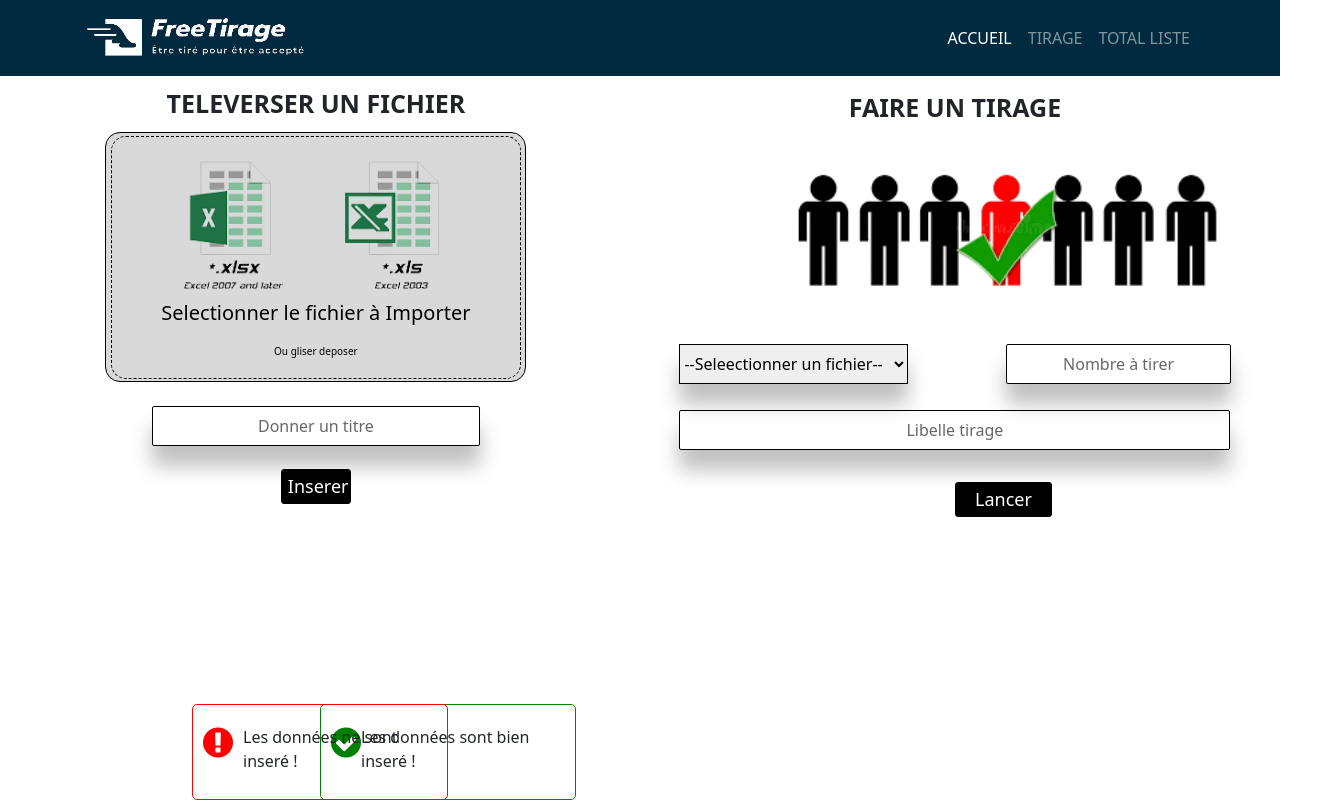
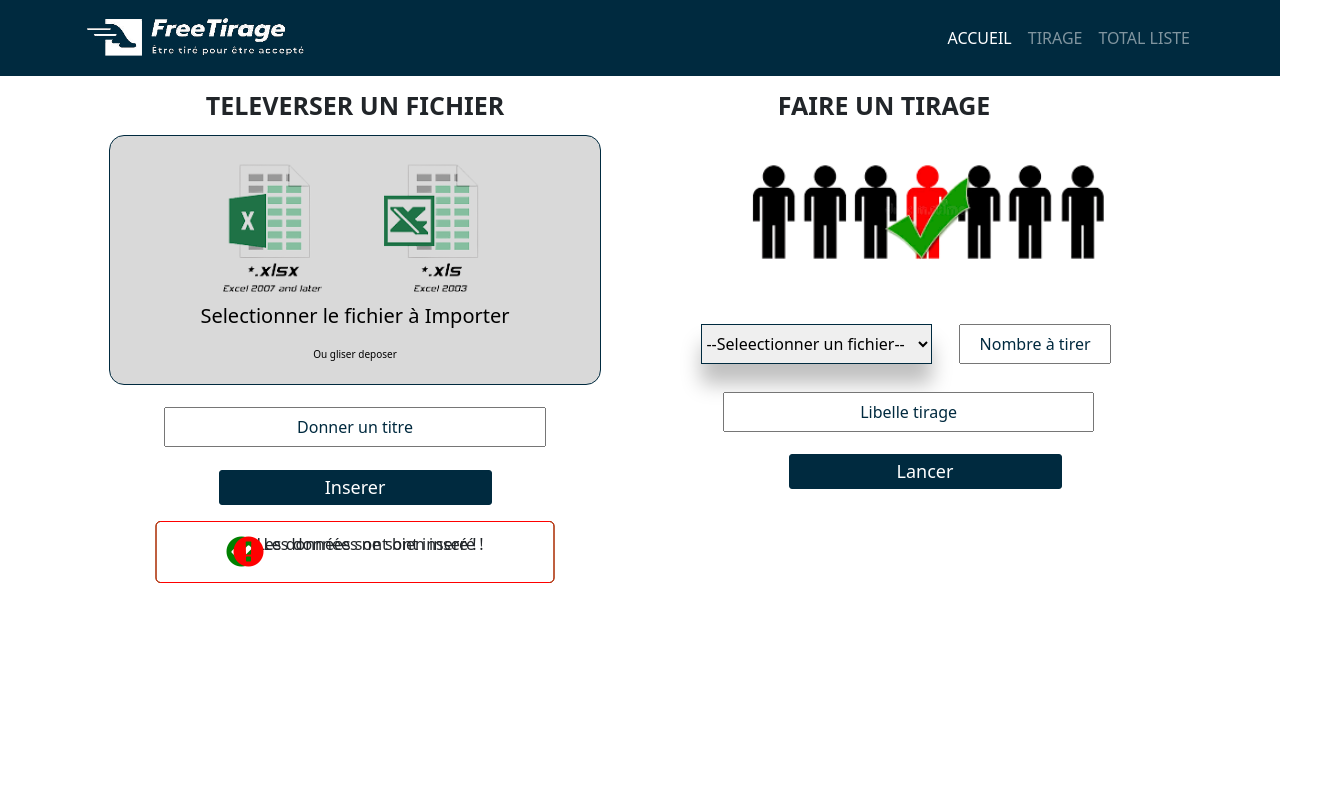
Before and after one commit to kdiawara96/tirage_app_web, an Angular app: page /tirage in a window 1280 px wide. Shown: the whole page, 1328 px wide, since content can reach past the window. Built offline with nearby package versions, Linux system fonts and the light colour scheme.

Commit message:
update page tirage

```diff
--- a/src/app/person-card/person-card.component.html
+++ b/src/app/person-card/person-card.component.html
@@ -1,6 +1,8 @@
 
 <div class="container">
     <div class="row gy-3 my-3">
+
+
         <div class="col-sm-6 col-md-4 col-lg-3">
 
              <div class="card">
--- a/src/app/tirage/tirage.component.css
+++ b/src/app/tirage/tirage.component.css
@@ -1,44 +1,110 @@
 
-.container{
-    display: grid;
-    grid-template-columns:auto auto;
+
+.col{
+  width: 100%;
+  height: 100%;
 }
 
-.champ{
-    display: grid;
-    grid-template-columns:auto auto;
+.col .form1{
+
+  display: flex;
+  justify-content: left;
+  align-items: left;
 }
-
-.form_1{
-    width: 100%;
-}
-
-.form_2{
-    width: 100%;
-    margin-left: 20%;
-    /* margin-top: 25%; */
-
-}
-
-
-
-.faire_tirage{
-
+.dashTirage{
   font-size: 25px;
   font-weight: 800;
-    /* ça nous à permet de centrer le bloc */
+
   display: flex;
   justify-content: center;
   align-items: center;
   margin-top: 2%;
+
 }
+input[type="file"]{
+  display: none;
+}
+
+label{
+  color: white;
+  height: 250px;
+  width: 90%;
+  background: #D9D9D9;
+  cursor: pointer;
+  position: relative;
+  margin: auto;
+  top: 0;
+  bottom: 0;
+  left: 0;
+  right: 0;
+
+   margin-top: 2%;
+  border-radius: 15px;
+  border: 1px solid #002a3f;
+  font-size: 20px;
+  display: flex;
+  justify-content: center;
+  align-items: center;
+}
+
+img{
+  margin-left: 4%;
+  margin-top: 2%;
+   }
+
+.erreur{
+  display: grid;
+  grid-template-columns:auto auto;
+  position: absolute;
+  top: 100%; left: 50%;
+  transform: translate(-50%, -50%);
+  border: 1px solid red;
+  padding: 10px;
+  margin-top: 10%;
+  width: 70%;
+  border-radius: 5px;
+
+  display: flex;
+  justify-content: center;
+  align-items: center;
+}
+
+.success{
+
+  display: grid;
+  grid-template-columns:auto auto;
+  position: absolute;
+  top: 100%; left: 50%;
+  transform: translate(-50%, -50%);
+  border: 1px solid green;
+  padding: 10px;
+  margin-top: 10%;
+
+  width: 70%;
+  border-radius: 5px;
+
+
+  display: flex;
+  justify-content: center;
+  align-items: center;
+}
+
+form input[type="text"]{
+  width: 70%;
+  display: flex;
+  justify-content: center;
+  align-items: center;
+  height: 40px;
+}
+
+
 form select[name="liste_tirage"]{
   width: 70%;
   display: flex;
   justify-content: center;
   align-items: center;
   height: 40px;
-    border: 1px solid black;
+  border: 1px solid #002a3f;
 
  box-shadow: 0px 20px 20px rgba(0, 0, 0, 0.25);
 
@@ -53,161 +119,68 @@
 
 form input[type="submit"]
 {
-    border: black 1px solid;
-    background-color: black;
+  border: #002a3f 1px solid;
+  background-color: #002a3f;
   color: white;
   height: 35px;
-    width: 15%;
+  width: 50%;
   font-size: 18px;
   border-radius: 3px;
  -moz-border-radius: 5px;
+
+ display: flex;
+ justify-content: center;
+ align-items: center;
 }
 
 form input[type="submit"]:hover
 {
   background-color: transparent;
-    color: black;
+  color: #002a3f;
   cursor: pointer;
-}
-
-
-.success{
-
-    display: grid;
-    grid-template-columns:auto auto;
-    position: absolute; /* postulat de départ */
-    top: 94%; left: 25%; /* à 50%/50% du parent référent */
-    transform: translate(-0%, -50%); /* décalage de 50% de sa propre taille */
-    border: 1px solid green;
-    padding: 10px;
-    padding-top: 20px;
-    width: 20%;
-    border-radius: 5px;
-}
-
-.erreur{
-    display: grid;
-    grid-template-columns:auto auto;
-    position: absolute; /* postulat de départ */
-    top: 94%; left: 25%; /* à 50%/50% du parent référent */
-    transform: translate(-50%, -50%); /* décalage de 50% de sa propre taille */
-    border: 1px solid red;
-    padding: 10px;
-    padding-top: 20px;
-    width: 20%;
-    border-radius: 5px;
-  }
-
-
-
-.erreur p{
-    margin-left: 10px;
-}
-
-
-
-.dashTirage{
-    font-size: 25px;
-    font-weight: 800;
-    /* ça nous à permet de centrer le bloc */
   display: flex;
   justify-content: center;
   align-items: center;
-    margin-top: 2%;
+}
+
+.blocInputSubmit{
+  margin-top: 4%;
+}
+.div_titre{
+  display: flex;
+  justify-content: center;
+  align-items: center;
+  margin-bottom: 6%;
 
 }
+.div_submit{
 
-input[type="file"]{
-    display: none;
-  }
+  display: flex;
+  justify-content: center;
+  align-items: center;
+  height: 15px;
 
-  input[type="text"]{
-    border: 1px solid black;
-    border-radius: 2px;
-    height: 35px;
-    width: 25%;
-    /* background: #D9D9D9; */
-   box-shadow: 0px 20px 20px rgba(0, 0, 0, 0.25);
-  }
-
-
-  input::content
-{
-    border: none;
-}
-
-  ::placeholder{
-    text-align: center;
-    color: #6b6565;
 }
 
 
 
 
+.col .form2{
 
-  .div_tire{
-    width: 100%;
-    margin-top: 5%;
   display: flex;
-    justify-content: center;
-    align-items: center;
+  justify-content: right;
+  align-items: right;
 }
 
-  label{
-    color: white;
-    height: 250px;
-    width: 90%;
-    background: #D9D9D9;
+.faire_tirage{
 
-    position: relative;
-    margin: auto;
-    top: 0;
-    bottom: 0;
-    left: 0;
-    right: 0;
-
-    margin-top: 2%;
-    border-radius: 15px;
-    border: 1px solid black;
-    font-size: 20px;
-    display: flex;
-    justify-content: center;
-    align-items: center;
-
-  }
-  img{
- margin-left: 4%;
- margin-top: 2%;
-  }
-
-
-  .small-div{
-    border: 1px dashed black;
-    /* padding: 4% 16% 4% 16%; */
-    display: table;
-    border-radius: 15px;
-
+  font-size: 25px;
+  font-weight: 800;
 
   display: flex;
   justify-content: center;
   align-items: center;
-
-
-
-    height: 98%;
-    width: 98%;
-
-    position: absolute;
-    margin: auto;
-    top: 0;
-    bottom: 0;
-    left: 0;
-    right: 0;
-    font-size: 20px;
-    display: flex;
-    justify-content: center;
-    align-items: center;
-
+  margin-top: 2%;
 }
 
 .divSelect{
@@ -221,7 +194,7 @@ input[type="file"]{
 }
 
 .selectionner:hover{
-    color: blue;
+  color: #002a3f;
   text-decoration: underline;
 }
 .ou{
@@ -229,75 +202,52 @@ input[type="file"]{
   font-size: 10px;
 }
 
+::placeholder{
+  text-align: center;
+  color: #002a3f;
+}
+
+.titre{
+  display: flex;
+  justify-content: center;
+  align-items: center;
+  width: 120%;
+  margin-bottom: 4%;
+}
+
+.nombre{
+  width: 80%;
+  display: flex;
+  justify-content: center;
+  align-items: center;
+  margin-bottom: 4%;
+}
+
+.champ{
+  display: grid;
+  grid-template-columns: auto auto;
+  margin-top: 3%;
+}
+
+.libelle_tirage{
+  display: flex;
+  justify-content: center;
+  align-items: center;
+  width: 80%;
+  margin-left: 7%;
+}
+
+.div_tire{
+  display: flex;
+  justify-content: center;
+  align-items: center;
+  margin-top: 4%;
+}
 
 
 
-
-/* It is the work of yousking */
-
-
-/* .grand{
-    box-sizing: border-box;
-    position: absolute;
-width: 40%;
-height: 45%;
-border: 1px solid black;
-left: 30%;
-top: 8%;
-margin-left: auto;
-margin-right: auto;
-background: #D9D9D9;
-border: 0px solid #000000;
-border-radius: 8%;
-padding: 10px;
+@media (max-width: 991px){
+  #div2{
+    margin-top: 15%;
 }
-.petit{
-    position:absolute;
-    width: auto;
-    height: auto;
-    right: 1%;
-    left: 1%;
-    top: 4%;
-    margin-left: auto;
-    margin-right: auto;
-background: #D9D9D9;
-border: 1px dashed #000000;
-border-radius: 8%;
 }
-img{
-    display: block;
-    margin: 0px auto;
-   }
-   .select {
-    text-align: center;
-
-   }
-   .select a {
-    color: #000000;
-   }
-   .select p {
-    text-align: center;
-   }
-   .champs{
-    text-align: center;
-    background-color: #BBBBBB;
-    box-shadow: #D9D9D9;
-    margin-top: 400px;
-    margin-left: 40%;
-    width: 20%;
-    box-shadow: 0px 20px 20px rgba(0, 0, 0, 0.25);
-     }
-     .import{
-        text-align: center;
-        background: #000000;
-        border: 2px solid #000000;
-
-        margin-top: 60px;
-        margin-left: 40%;
-        width: 20%;
-        box-shadow: 0px 20px 20px rgba(0, 0, 0, 0.25);
-     }
-     .import p{
-        color:#FFFFFF;
-        padding-top: 5px;
-     } */
--- a/src/app/tirage/tirage.component.html
+++ b/src/app/tirage/tirage.component.html
@@ -2,8 +2,15 @@
 
 <div class="container">
 
+<div class="row">
 
-    <div>
+
+    <div class=" col-sm-12 col-md-12 col-lg-6 div1" >
+
+
+
+
+
         <form class="form_1">
 
             <span class="dashTirage text-uppercase">Televerser un fichier</span>
@@ -23,13 +30,18 @@
             </div>
             </label>
 
-                <div class="div_tire">
+
+            <div class="blocInputSubmit">
+                <div class="div_titre">
                     <input type="text"  placeholder="Donner un titre">
                 </div>
 
-                <div class="div_tire">
+                <div class="div_submit">
                     <input type="submit"  value="Inserer">
                 </div>
+
+            </div>
+
 
 
             <div class="success">
@@ -44,16 +56,12 @@
 
      </form>
 
+    </div>
 
 
 
 
-    </div>
-
-
-
-    <div>
-
+    <div class="col-sm-12 col-md-12 col-lg-6" id="div2">
     <form class="form_2">
             <span class="faire_tirage text-uppercase" style="margin-right: 15%; ">Faire un tirage</span>
 
@@ -61,11 +69,15 @@
                 <div>
                     <img src="../../assets/image/tirage.png" width=80% height=4% alt="" style="margin-left: 10%;margin-bottom: 5%;margin-top: 2%;">
                 </div>
+
+
+
                     <div class="champ">
 
 
                         <!--  a modifier select box-->
                         <div class="titre">
+
                                 <!-- <input type="select" placeholder="--Seleectionner un fichier--"> -->
                              <select name="liste_tirage">
                                 <option value="select">--Seleectionner un fichier--</option>
@@ -81,15 +93,7 @@
                                 <option value="liste">Liste 2 orange digital kalanso</option>
 
                             </select>
-                    <!-- <option value="liste">Liste 2 orange digital kalanso</option>
-                    <option value="liste">Liste 2 orange digital kalanso</option>
-                    <option value="liste">Liste 2 orange digital kalanso</option>
-                    <option value="liste">Liste 2 orange digital kalanso</option>
-                    <option value="liste">Liste 2 orange digital kalanso</option>
-                    <option value="liste">Liste 2 orange digital kalanso</option>
-                    <option value="liste">Liste 2 orange digital kalanso</option>
-                    <option value="liste">Liste 2 orange digital kalanso</option>
-                    <option value="liste">Liste 2 orange digital kalanso</option>  -->
+
                          </div>
 
                                     <!-- A modifier  -->
@@ -98,8 +102,9 @@
                               <input type="text"  placeholder="Nombre à tirer">
                             </div>
 
+                </div>
 
-            </div>
+
 
             <div class="libelle_tirage">
                 <input type="text"  placeholder="Libelle tirage" style="margin-top: 4%; width: 85%; ">
@@ -113,6 +118,8 @@
 
             </form>
 
+    </div>
+
 
 </div>
 
```
Lines whose indentation alone changed are shown as unchanged.
